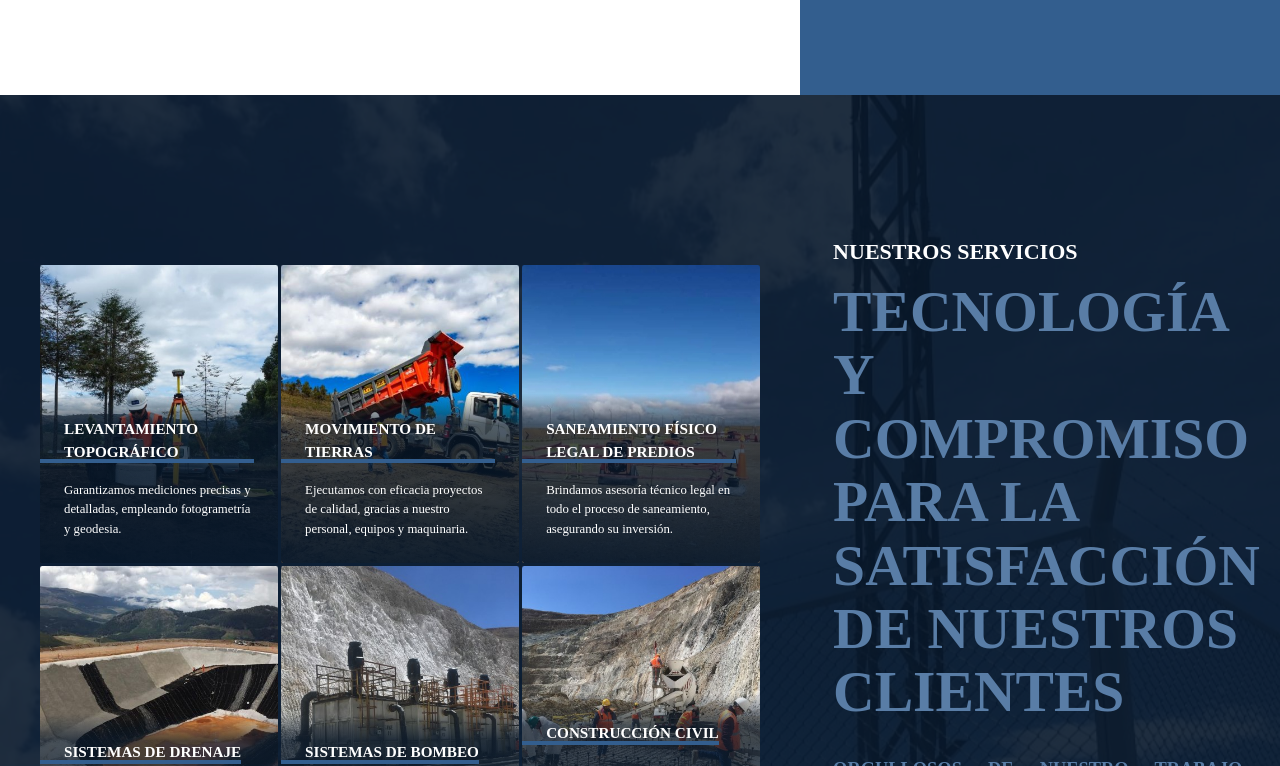
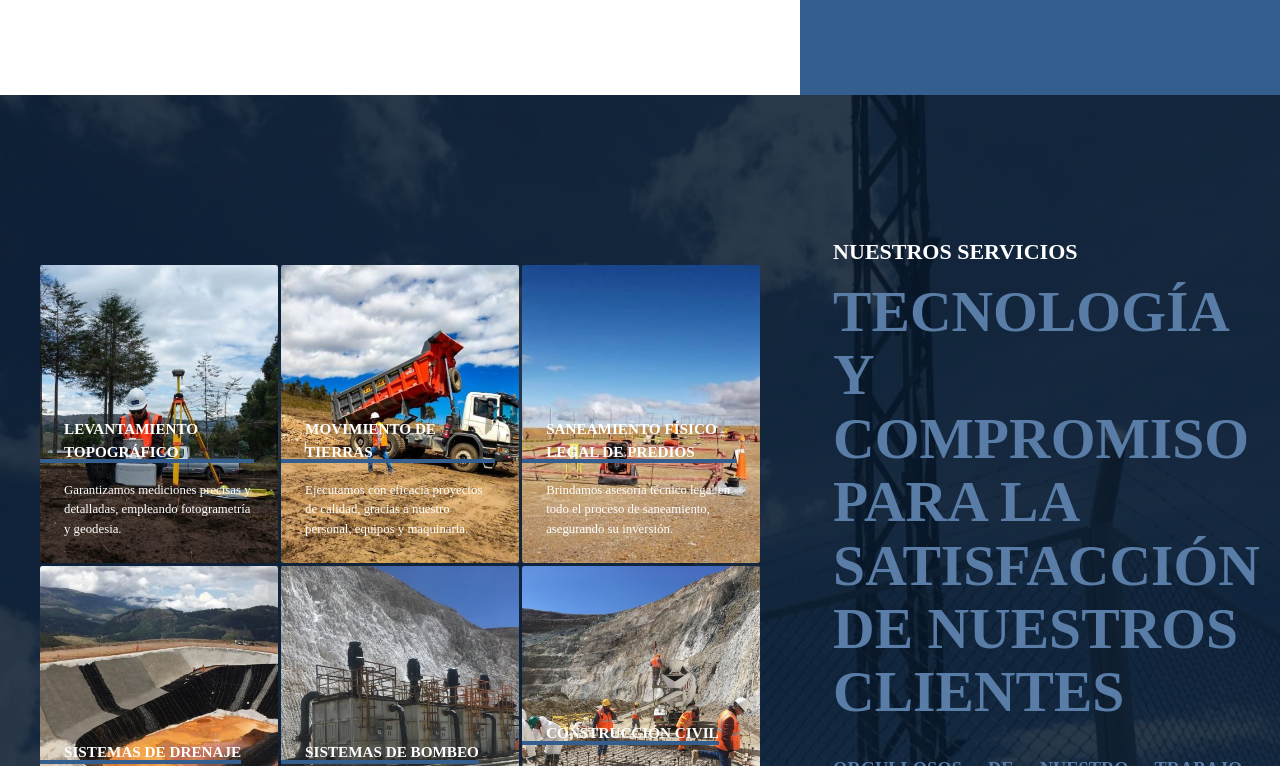
Before and after one commit to MarceloLopezS/2g-servicios-generales, a React (Create React App) app: page / in a window 1280 px wide. Shown: the part 1594-2360 px from the top of the page. Built offline with nearby package versions, Linux system fonts and the light colour scheme; a web font is replaced by a local one.

Commit message:
Minor text and color changes

```diff
--- a/src/components/ContacUs/ContactUs.js
+++ b/src/components/ContacUs/ContactUs.js
@@ -14,8 +14,8 @@ const ContactUs = ({ reference }) => {
                 </div>
                 <div className='contact-us__info'>
                     <p className='contact-us__info-title'>Teléfonos:</p>
-                    <p>924 674 701</p>
-                    <p>966 869 663</p>
+                    <p>+51 924 674 701</p>
+                    <p>+51 966 869 663</p>
                 </div>
                 <div className='contact-us__info'>
                     <p className='contact-us__info-title'>Correos:</p>
--- a/src/components/HomeBanner/HomeBanner.css
+++ b/src/components/HomeBanner/HomeBanner.css
@@ -4,7 +4,7 @@
     width: 100%;
     min-height: max(90vh, 40rem);
     color: var(--clr-neutral-100);
-    background-color: var(--clr-bg-opacity-800);
+    background-color: var(--clr-bg-opacity-850);
     position: relative;
     overflow: hidden;
 }
--- a/src/index.css
+++ b/src/index.css
@@ -16,8 +16,8 @@
 
     --clr-bg-opacity-100: hsl(212, 70%, 10%, 0.01);
     --clr-bg-opacity-700: hsl(212, 70%, 10%, 0.7);
-    --clr-bg-opacity-800: hsl(212, 70%, 10%, 0.9);
-    --clr-bg-opacity-900: hsl(212, 70%, 10%, 0.95);
+    --clr-bg-opacity-800: hsl(212, 70%, 10%, 0.85);
+    --clr-bg-opacity-850: hsl(212, 70%, 10%, 0.9);
 
     --clr-shadow-900: hsla(0, 0%, 13%, 0.5);
 
```
